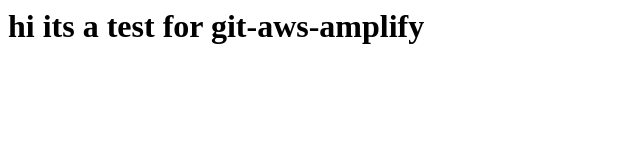
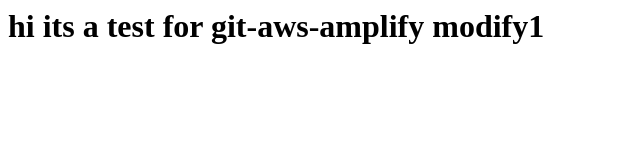
Before and after one commit to aravindwebdot/awsbatch1, a plain HTML site: page index.html in a window 1280 px wide. Shown: the whole page, without its empty margins (0-640 px from the left). Drawn offline with Linux system fonts and the light colour scheme.

Commit message:
just for sake

```diff
--- a/index.html
+++ b/index.html
@@ -1,5 +1,5 @@
 <html>
 
-<h1> hi its a test for git-aws-amplify </h1>
+<h1> hi its a test for git-aws-amplify modify1 </h1>
 
 </html>
```
